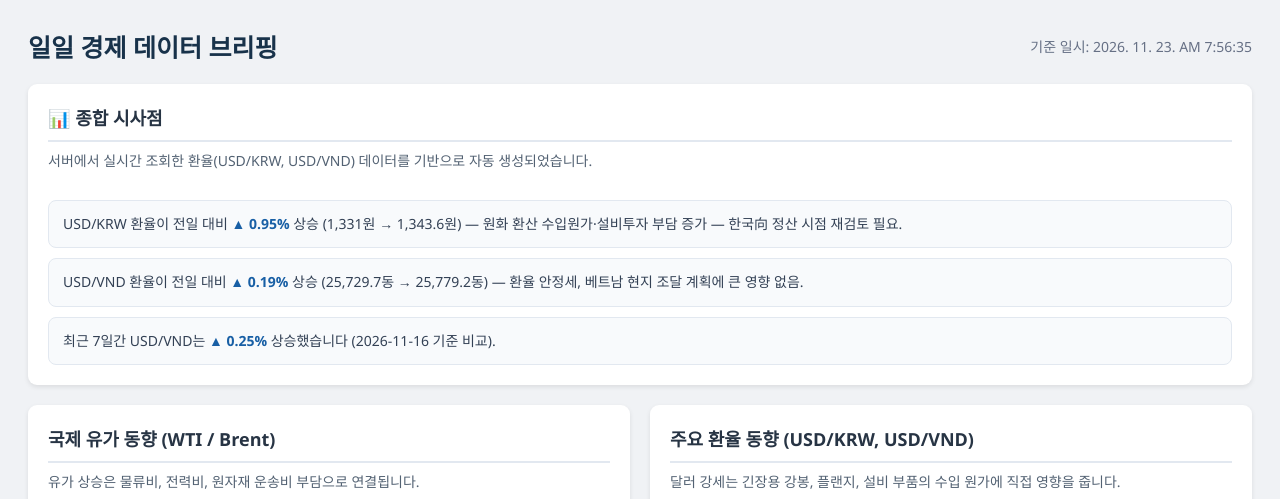
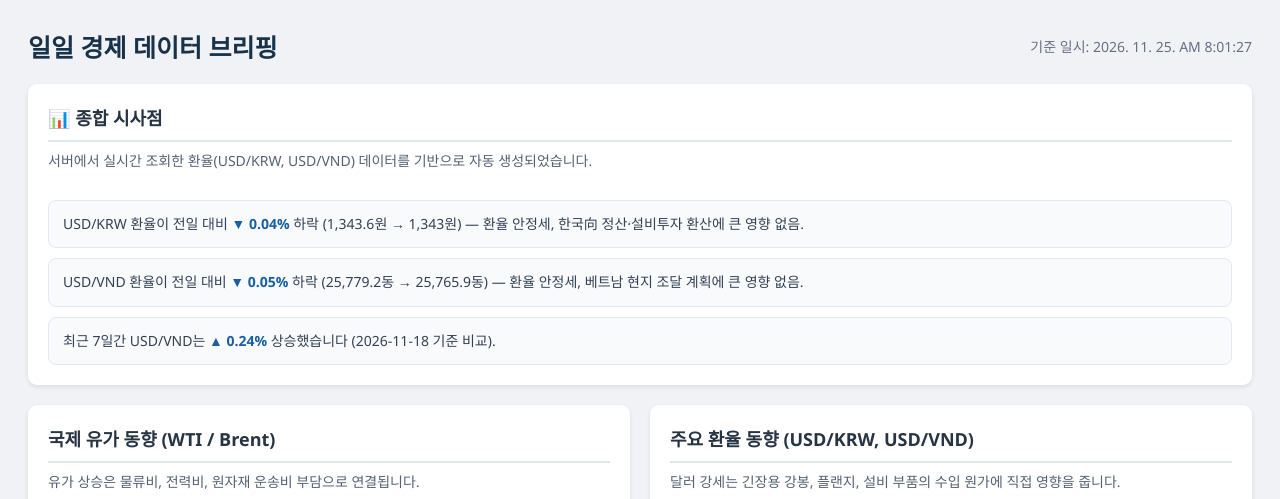
Before and after one commit to swnamvgsi-cmd/automation-reports, a plain HTML site: page economy.html in a window 1280 px wide. Shown: the top 499 px of the page. Drawn offline with Linux system fonts and the light colour scheme.

Commit message:
update: Economy Briefing 2026-11-25 08:01

```diff
--- a/economy.html
+++ b/economy.html
@@ -28,14 +28,14 @@
 <body><div class="container">
   <div class="header">
     <h1>일일 경제 데이터 브리핑</h1>
-    <div class="timestamp"><span>기준 일시</span>: 2026. 11. 23. AM 7:56:35</div>
+    <div class="timestamp"><span>기준 일시</span>: 2026. 11. 25. AM 8:01:27</div>
   </div>
   <section class="card implications">
     <div class="card-header"><h2>📊 종합 시사점</h2><p>서버에서 실시간 조회한 환율(USD/KRW, USD/VND) 데이터를 기반으로 자동 생성되었습니다.</p></div>
     <ul class="implication-list">
-      <li>USD/KRW 환율이 전일 대비 <strong>▲ 0.95%</strong> 상승 (1,331원 → 1,343.6원) — 원화 환산 수입원가·설비투자 부담 증가 — 한국向 정산 시점 재검토 필요.</li>
-      <li>USD/VND 환율이 전일 대비 <strong>▲ 0.19%</strong> 상승 (25,729.7동 → 25,779.2동) — 환율 안정세, 베트남 현지 조달 계획에 큰 영향 없음.</li>
-      <li>최근 7일간 USD/VND는 <strong>▲ 0.25%</strong> 상승했습니다 (2026-11-16 기준 비교).</li>
+      <li>USD/KRW 환율이 전일 대비 <strong>▼ 0.04%</strong> 하락 (1,343.6원 → 1,343원) — 환율 안정세, 한국向 정산·설비투자 환산에 큰 영향 없음.</li>
+      <li>USD/VND 환율이 전일 대비 <strong>▼ 0.05%</strong> 하락 (25,779.2동 → 25,765.9동) — 환율 안정세, 베트남 현지 조달 계획에 큰 영향 없음.</li>
+      <li>최근 7일간 USD/VND는 <strong>▲ 0.24%</strong> 상승했습니다 (2026-11-18 기준 비교).</li>
     </ul>
   </section>
   <div class="grid">
```
